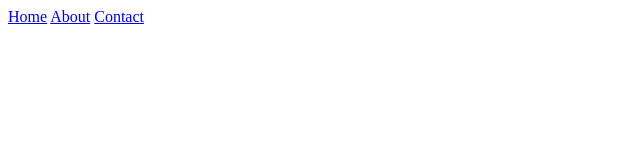
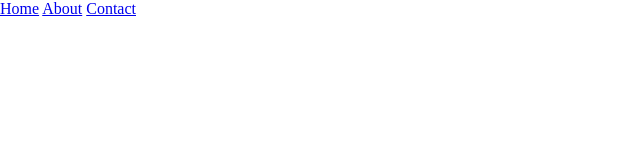
Before and after one commit to IsabelleRouxelin/Responsive-website, a plain HTML site: page index.html in a window 1280 px wide. Shown: the whole page, without its empty margins (0-640 px from the left). Drawn offline with Linux system fonts and the light colour scheme; files that its build step writes are made by us from their sources.

Commit message:
added preliminarry css styling

```diff
--- a/css/styles.css
+++ b/css/styles.css
@@ -1,7 +1,6 @@
-:root {
-
-}
+/* add root selector here*/
 
 * {
-
+ padding: 0px;
+ margin: 0px;
 }
```
